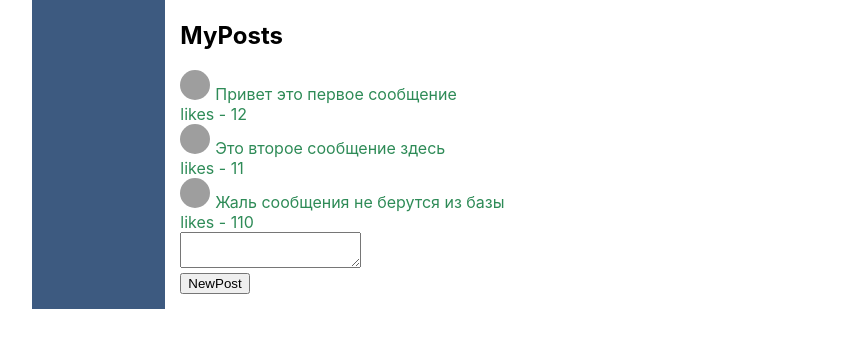
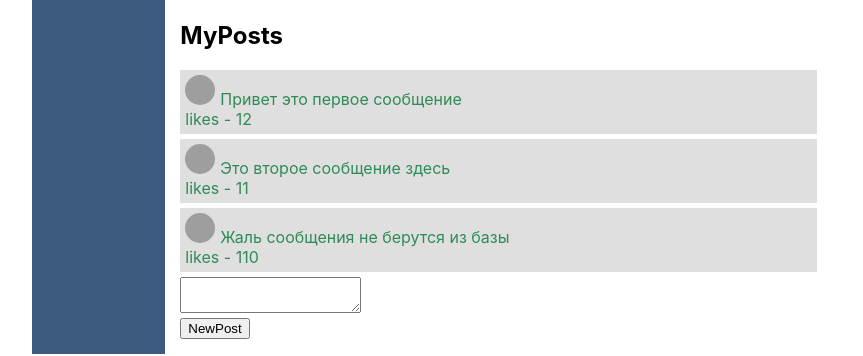
Before and after one commit to g23rom/socialPageNoda, a React (Create React App) app: page /Profile in a window 1280 px wide. Shown: the part 252-608 px from the top of the page, without its empty margins (208-1071 px from the left). Built offline with nearby package versions, Linux system fonts and the light colour scheme; grey boxes are pictures that could not be loaded.

Commit message:
DataBale remove in App.js

```diff
--- a/src/App.js
+++ b/src/App.js
@@ -8,6 +8,33 @@ import News from './components/News/News';
 import Music from './components/Music/Music';
 import Settings from './components/Settings/Settings';
 
+let dialogsData =
+    [
+        { id: 1, name: 'Димыч3333' },
+        { id: 2, name: 'Васич' },
+        { id: 3, name: 'Даша' },
+        { id: 4, name: 'Глаша' },
+        { id: 5, name: 'Катя' },
+        { id: 6, name: 'Маша' },
+        { id: 7, name: 'Рома2222' }
+
+    ]
+let messageData =
+    [
+        { Messages: 'Первое сообщение', name: 'Димыч' },
+        { Messages: 'Второе сообщение', name: 'Васич' },
+        { Messages: 'Третье сообщение', name: 'Даша' },
+        { Messages: 'В середине мая, у нас состоялся нелегкий', name: 'Глаша' }
+
+    ]
+let postData =
+    [
+        {id: 1, message: 'Привет это первое сообщение', likesCount: 12},
+        {id: 2, message: 'Это второе сообщение здесь', likesCount: 11},
+        {id: 3, message: 'Жаль сообщения не берутся из базы', likesCount: 110}
+    ]
+
+
 const App = () => {
   return (
     <BrowserRouter>
@@ -16,12 +43,13 @@ const App = () => {
         <NavBar />
 
         <div className='app-wrapper-content'>
-          <Route /*exact*/ path="/Dialogs" component={Dialogs} />
-          <Route path="/Profile" component={Profile} />
-          <Route path="/News" component={News} />
-          <Route path="/Music" component={Music} />
-          <Route path="/Settings" component={Settings} />
+          <Route /*exact*/ path="/Dialogs" render={ () => <Dialogs dialogsData = {dialogsData} messageData = {messageData}/>} />
+          <Route path="/Profile" render={ () => <Profile postData = {postData}/>} />
+          <Route path="/News" render={ () => <News />} />
+          <Route path="/Music" render={ () => <Music />} />
+          <Route path="/Settings" render={ () => <Settings />} />
         </div>
+
       </div>
     </BrowserRouter>
 
--- a/src/components/Dialogs/Dialogs.jsx
+++ b/src/components/Dialogs/Dialogs.jsx
@@ -2,43 +2,16 @@ import DialogItem from './DialogItem/DialogItem'
 import DialogMessage from './DialogMessage/DialogMessage'
 import s from './Dialogs.module.css'
 
-let dialogsData =
-    [
-        { id: 1, name: 'Димыч' },
-        { id: 2, name: 'Васич' },
-        { id: 3, name: 'Даша' },
-        { id: 4, name: 'Глаша' },
-        { id: 5, name: 'Катя' },
-        { id: 6, name: 'Маша' },
-        { id: 7, name: 'Рома2222' }
-
-    ]
-
-let messageData =
-    [
-        { Messages: 'Первое сообщение', name: 'Димыч' },
-        { Messages: 'Второе сообщение', name: 'Васич' },
-        { Messages: 'Третье сообщение', name: 'Даша' },
-        { Messages: 'В середине мая, у нас состоялся нелегкий', name: 'Глаша' }
-
-    ]
-
 const Dialogs = (props) => {
-
-
-
     return (
-
-
-
         <div className={s.blocks}>
 
             <div className={s.block + ' ' + s.items}>
-                {dialogsData.map(el => (<DialogItem id={el.id} name={el.name} />))}
+                {props.dialogsData.map(el => (<DialogItem id={el.id} name={el.name} />))}
             </div>
 
             <div className={s.block}>
-                { messageData.map(el => (<DialogMessage name={el.name} Messages={el.Messages} />))}
+                { props.messageData.map(el => (<DialogMessage name={el.name} Messages={el.Messages} />))}
             </div>
 
         </div>
--- a/src/components/Profile/MyPosts/MyPosts.jsx
+++ b/src/components/Profile/MyPosts/MyPosts.jsx
@@ -1,20 +1,16 @@
 import s from './MyPosts.module.css';
 import Post from './Post/Post'
 
-let postData =
-    [
-        {id: 1, message: 'Привет это первое сообщение', likesCount: 12},
-        {id: 2, message: 'Это второе сообщение здесь', likesCount: 11},
-        {id: 3, message: 'Жаль сообщения не берутся из базы', likesCount: 110}
-    ]
 
-const MyPosts = () => {
+
+const MyPosts = (props) => {
+
   return (
     <div>
       <h2>MyPosts</h2>
 
       <div className={s.posts}>
-        {postData.map(post =>(<Post message = {post.message} likes = {post.likesCount}/>))}
+        {props.postData.map(post =>(<Post message = {post.message} likes = {post.likesCount}/>))}
       </div>
 
       <div>
--- a/src/components/Profile/MyPosts/Post/Post.module.css
+++ b/src/components/Profile/MyPosts/Post/Post.module.css
@@ -1,5 +1,8 @@
 .item {
     color: seagreen;
+    padding: 5px;
+    margin: 5px 0;
+    background: #dfdfdf;
 }
 
 .item img{
--- a/src/components/Profile/Profile.jsx
+++ b/src/components/Profile/Profile.jsx
@@ -2,11 +2,12 @@ import s from "./Profile.module.css"
 import MyPosts from './MyPosts/MyPosts';
 import ProfileInfo from './ProfileInfo/ProfileInfo';
 
-const Profile = () => {
+const Profile = (props) => {
+
   return (
     <div className = {s.Profile}>
       <ProfileInfo />
-      <MyPosts />
+      <MyPosts postData = {props.postData}/>
     </div>
   )
 }
```
